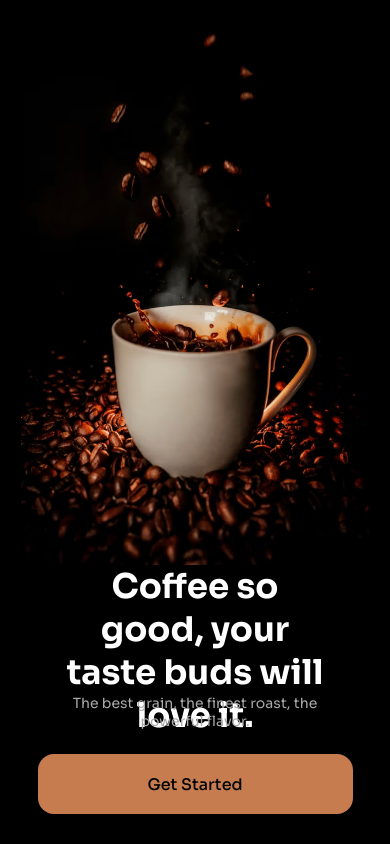
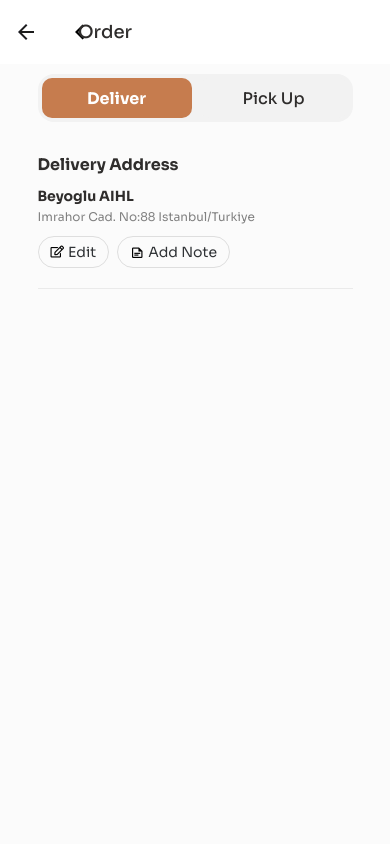
Before and after one commit to CodderEnesG/Coffee-Mobile-App-UI, a React Native app: screen /Order in a window 390 px wide. Built offline with nearby package versions, Linux system fonts and the light colour scheme.

Commit message:
Started to building Orders Page

```diff
--- a/App.js
+++ b/App.js
@@ -6,6 +6,7 @@ import { createNativeStackNavigator } from "@react-navigation/native-stack";
 import { useFonts } from "expo-font";
 import MainScreen from "./screens/MainScreen/MainScreen";
 import ID from "./CardDetails/[id]"
+import Order from "./Order/Order"
 
 const Stack = createNativeStackNavigator();
 
@@ -17,6 +18,7 @@ export default function App() {
         <Stack.Screen name="Home" component={HomeScreen} />
         <Stack.Screen name="Main"  component={MainScreen} />
         <Stack.Screen name="ID"  component={ID} />
+        <Stack.Screen name="Order"  component={Order} />
       </Stack.Navigator>
     </NavigationContainer>
   );
--- a/CardDetails/[id].jsx
+++ b/CardDetails/[id].jsx
@@ -7,8 +7,8 @@ import { FontAwesome } from "@expo/vector-icons";
 import { MaterialCommunityIcons } from "@expo/vector-icons";
 import { FontAwesome5 } from "@expo/vector-icons";
 
+
 const CardDetails = ({ navigation  }) => {
-  const Stack = createNativeStackNavigator();
 
   useLayoutEffect(() => {
     navigation.setOptions({
@@ -88,7 +88,7 @@ const CardDetails = ({ navigation  }) => {
           <Text style={styles.priceTitle}>Price</Text>
           <Text style={styles.price}>$4.53</Text>
         </View>
-        <TouchableOpacity style={styles.buyButton}>
+        <TouchableOpacity onPress={() => navigation.navigate('Order')} style={styles.buyButton}>
           <Text style={styles.buyText}>Buy Now</Text>
         </TouchableOpacity>
         </View>
--- /dev/null
+++ b/Order/Order.jsx
@@ -0,0 +1,113 @@
+import {
+  View,
+  Text,
+  Image,
+  SafeAreaView,
+  ScrollView,
+  TouchableOpacity,
+} from "react-native";
+import React, { useLayoutEffect, useState } from "react";
+import styles from "./OrderStyle";
+import { Ionicons } from "@expo/vector-icons";
+import { FontAwesome5 } from "@expo/vector-icons";
+import { MaterialCommunityIcons } from "@expo/vector-icons";
+
+const Order = ({ navigation }) => {
+  useLayoutEffect(() => {
+    navigation.setOptions({
+      headerShadowVisible: false,
+      headerBackVisible: false,
+      headerTitle: (props) => (
+        <View style={styles.header}>
+          <Ionicons
+            style={{ left: 0, position: "absolute" }}
+            name="chevron-back"
+            size={24}
+            color="black"
+          />
+          <Text style={styles.headerTitle}>Order</Text>
+        </View>
+      ),
+      headerStyle: {
+        backgroundColor: "#fff",
+      },
+    });
+  }, [navigation]);
+  return (
+    <SafeAreaView
+      style={{
+        flex: 1,
+        height: "auto",
+        alignItems: "center",
+        backgroundColor: "#FBFBFB",
+      }}
+    >
+      <ScrollView
+        contentContainerStyle={{ backgroundColor: "#FBFBFB", width: 315 }}
+      >
+        <View style={styles.optionsContainer}>
+          <TouchableOpacity
+            style={[styles.option, { backgroundColor: "#C67C4E" }]}
+          >
+            <Text
+              style={[
+                styles.optionText,
+                { color: "#fff", fontFamily: "SoraBold" },
+              ]}
+            >
+              Deliver
+            </Text>
+          </TouchableOpacity>
+          <TouchableOpacity style={styles.option}>
+            <Text style={styles.optionText}>Pick Up</Text>
+          </TouchableOpacity>
+        </View>
+        <View style={styles.addressContainer}>
+          <Text style={styles.addressTitle}>Delivery Address</Text>
+          <Text style={styles.address}>Beyoglu AIHL</Text>
+          <Text style={styles.addressDesc}>
+            Imrahor Cad. No:88 Istanbul/Turkiye
+          </Text>
+          <View style={styles.addressButtonsContainer}>
+            <TouchableOpacity style={styles.addressButton}>
+              <FontAwesome5 name="edit" size={12} color="black" />
+              <Text style={styles.addressButtonText}>Edit</Text>
+            </TouchableOpacity>
+            <TouchableOpacity style={styles.addressButton}>
+              <MaterialCommunityIcons
+                style={{ marginTop: 2 }}
+                name="note-text-outline"
+                size={14}
+                color="black"
+              />
+              <Text style={styles.addressButtonText}>Add Note</Text>
+            </TouchableOpacity>
+          </View>
+        </View>
+        <View style={styles.productsContainer}>
+          <View style={styles.productContainer}>
+            <Image/>
+            <View style={styles.productInfoContainer}>
+              <Text style={styles.productTitle}></Text>
+              <Text style={styles.productSubtitle}></Text>
+            </View>
+          </View>
+          <View style={styles.productButtonsContainer}>
+            <TouchableOpacity style={styles.productButton}>
+
+            </TouchableOpacity>
+            <Text>
+
+            </Text>
+            <TouchableOpacity style={styles.productButton}>
+
+              </TouchableOpacity>
+          </View>
+
+        </View>
+      </ScrollView>
+    </SafeAreaView>
+  );
+};
+
+export default Order;
--- /dev/null
+++ b/Order/OrderStyle.jsx
@@ -0,0 +1,93 @@
+import { StyleSheet } from "react-native";
+
+const styles = StyleSheet.create({
+  header: {
+    width: "100%",
+    height: 25,
+    flexDirection: "row",
+    alignItems: "center",
+    justifyContent: "center",
+    paddingLeft: 10,
+    paddingRight: 50,
+  },
+  headerTitle: {
+    color: "#2F2D2C",
+    fontSize: 18,
+    fontFamily: "SoraMedium",
+  },
+  optionsContainer:{
+    marginTop:10,
+    height:48,
+    borderRadius:16,
+    backgroundColor:"#F2F2F2",
+    padding:4,
+    alignItems:"center",
+    justifyContent:"space-between",
+    flexDirection:"row",
+    marginBottom:32
+  },
+  option:{
+    width:150,
+    height:40,
+    borderRadius:10,
+    alignItems:"center",
+    justifyContent:"center",
+    backgroundColor:"#F2F2F2"
+  },
+  optionText:{
+    fontSize:16,
+    color:"#2F2D2C",
+    fontFamily:"SoraMedium"
+  },
+  addressContainer:{
+paddingBottom:20,
+borderBottomColor:"#EAEAEA",
+borderBottomWidth:1,
+marginBottom:20
+  },
+  addressTitle:{
+    fontSize:16,
+    fontFamily:"SoraBold",
+    color:"#2F2D2C",
+    marginBottom:12,
+  },
+  address:{
+    fontSize:14,
+    fontFamily:"SoraBold",
+    color:"#2F2D2C",
+    marginBottom:4,
+  },
+  addressDesc:{
+    fontSize:12,
+    fontFamily:"SoraRegular",
+    color:"#808080",
+    marginBottom:12,
+  },
+  addressButtonsContainer:{
+    flexDirection:"row"
+  },
+  addressButton:{
+    flexDirection:"row",
+    alignItems:"center",
+    justifyContent:"center",
+    paddingRight:12,
+    paddingLeft:12,
+    paddingTop:6,
+    paddingBottom:6,
+    borderWidth:1,
+    borderColor:"#DEDEDE",
+    borderRadius:16,
+    marginRight:8
+  },
+  addressButtonText:{
+    fontSize:14,
+    fontFamily:"SoraRegular",
+    marginLeft:4,
+    color:"#303336"
+  },
+  productsContainer:{
+
+  }
+});
+
+export default styles;
--- a/screens/MainScreen/MainScreen.js
+++ b/screens/MainScreen/MainScreen.js
@@ -118,7 +118,8 @@ const MainScreen = ({ navigation , item }) => {
       <View style={styles.footer}>
         <Entypo name="home" size={24} color="#C67C4E" />
         <Entypo name="heart" size={24} color="black" />
-        <MaterialIcons name="shopping-bag" size={24} color="black" />
+
+        <MaterialIcons onPress={() => navigation.navigate('Order')} name="shopping-bag" size={24} color="black" />
         <MaterialCommunityIcons name="bell" size={24} color="black" />
       </View>
     </SafeAreaView>
```
